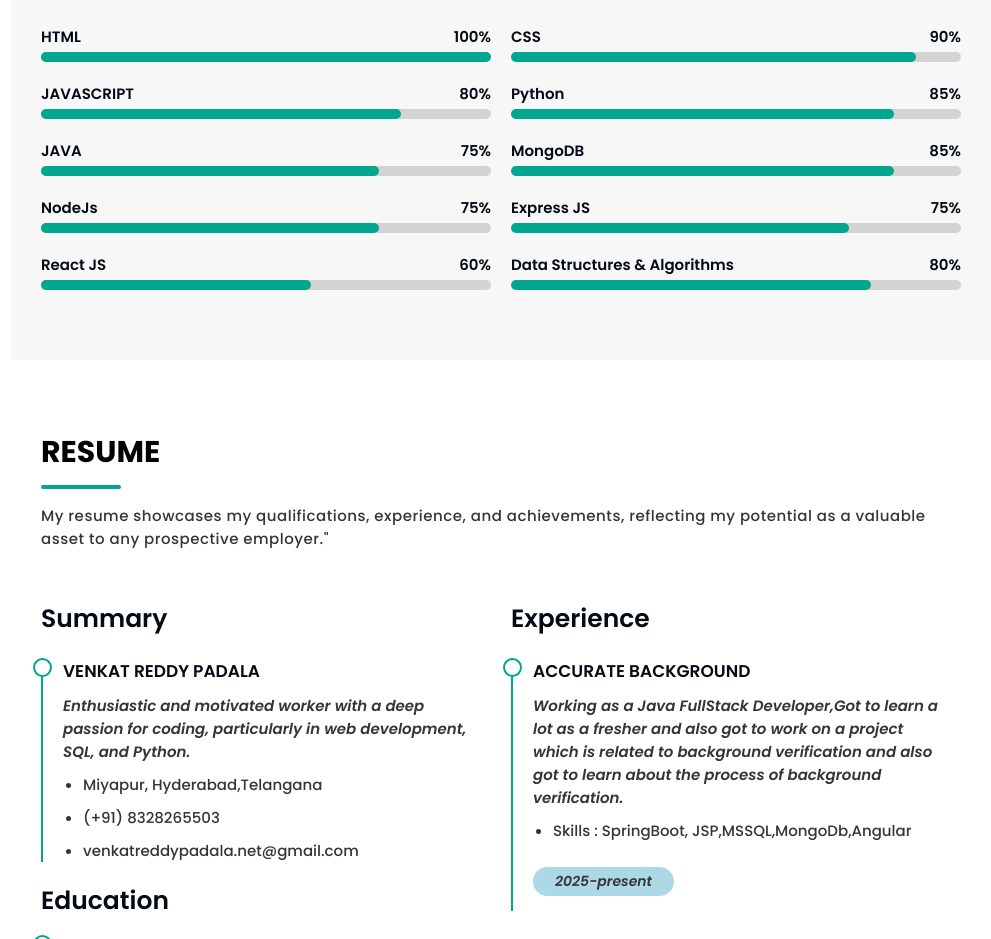
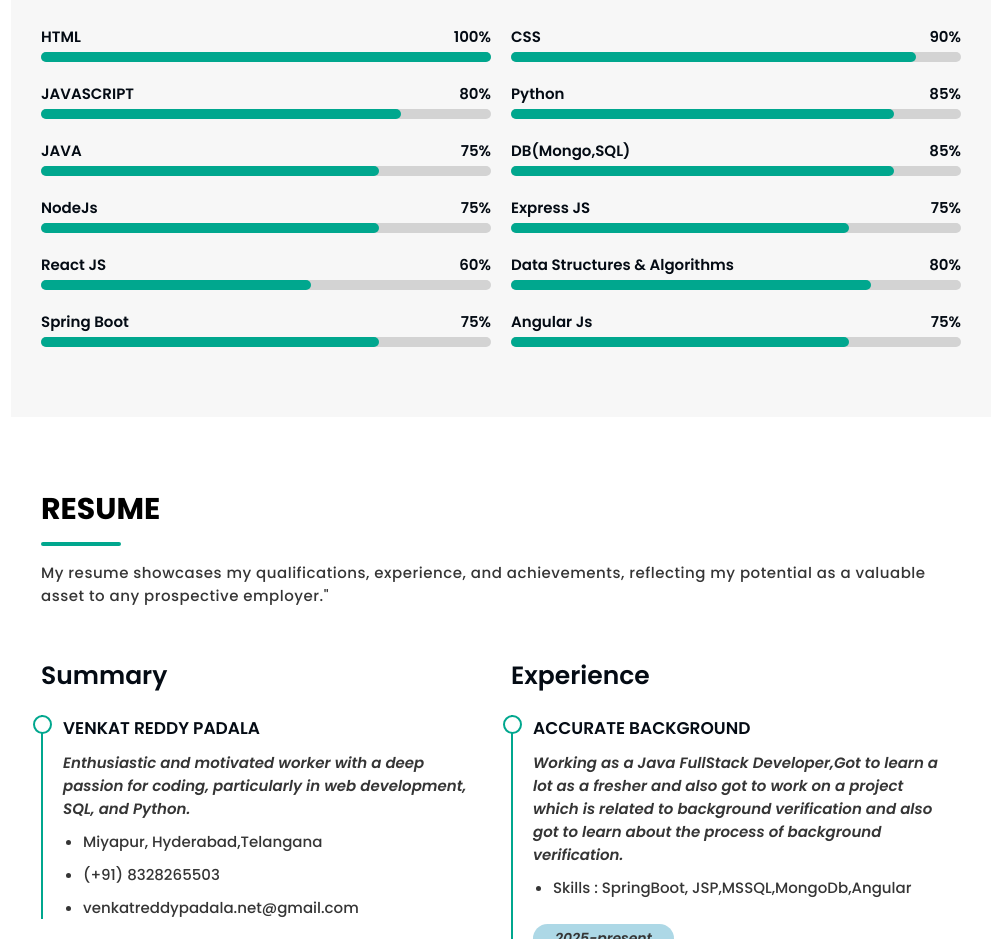
Before and after one commit to VenkatreddyPadala/myportfolio, a website: page public/index.html in a window 1280 px wide. Shown: the part 1640-2579 px from the top of the page, without its empty margins (289-1280 px from the left). Drawn offline with nearby package versions, Linux system fonts and the light colour scheme; a web font is replaced by a local one.

Commit message:
Skills added

```diff
--- a/public/index.html
+++ b/public/index.html
@@ -189,7 +189,7 @@
         <!-- skill-6 -->
         <div class="skill-box">
           <div class="skill-info">
-            <h2>MongoDB</h2>
+            <h2>DB(Mongo,SQL)</h2>
             <h2>85%</h2>
           </div>
           <div class="skill-outer-line">
@@ -234,6 +234,23 @@
           </div>
           <div class="skill-outer-line">
             <div class="skill-inner-line" style="width: 80%"></div>
+          </div>
+        </div>
+        <div class="skill-box">
+          <div class="skill-info">
+            <h2>Spring Boot</h2>
+            <h2>75%</h2>
+          </div>
+          <div class="skill-outer-line">
+            <div class="skill-inner-line" style="width: 75%"></div>
+          </div>
+        </div><div class="skill-box">
+          <div class="skill-info">
+            <h2>Angular Js</h2>
+            <h2>75%</h2>
+          </div>
+          <div class="skill-outer-line">
+            <div class="skill-inner-line" style="width: 75%"></div>
           </div>
         </div>
       </div>
```
